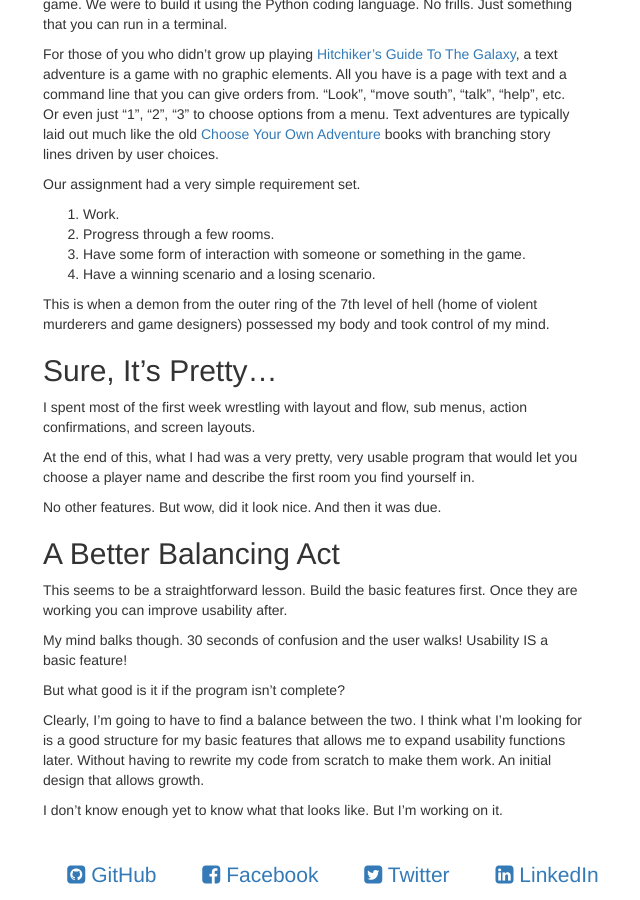
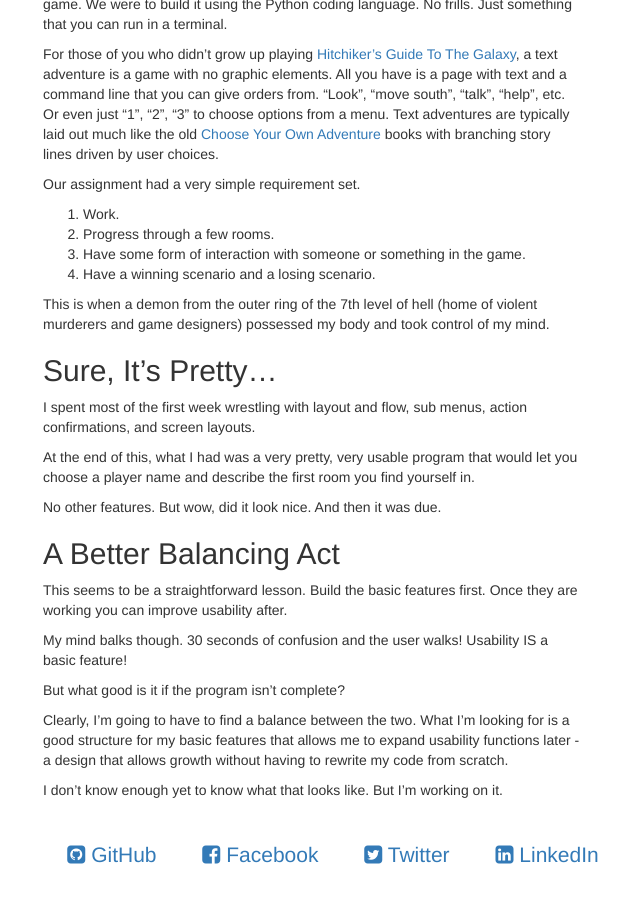
Before and after one commit to JasonMize/jasonmize.github.io, a Jekyll site: the page built from _posts/2016-09-09-function_vs_user.md, in a window 1280 px wide and 900 px high, scrolled down 714 px. Shown: the whole window, without its empty margins (327-967 px from the left). Built offline with Jekyll 4.4.1, drawn with Linux system fonts in a browser that asks for light colours; nearby versions of some CDN libraries.

Commit message:
more post edits

```diff
--- a/_posts/2016-09-09-function_vs_user.md
+++ b/_posts/2016-09-09-function_vs_user.md
@@ -50,6 +50,6 @@ My mind balks though.  30 seconds of confusion and the user walks!  Usability IS
 
 But what good is it if the program isn't complete?
 
-Clearly, I'm going to have to find a balance between the two.  I think what I'm looking for is a good structure for my basic features that allows me to expand usability functions later.  Without having to rewrite my code from scratch to make them work.  An initial design that allows growth.
+Clearly, I'm going to have to find a balance between the two.  What I'm looking for is a good structure for my basic features that allows me to expand usability functions later - a design that allows growth without having to rewrite my code from scratch.
 
 I don't know enough yet to know what that looks like.  But I'm working on it.
```
